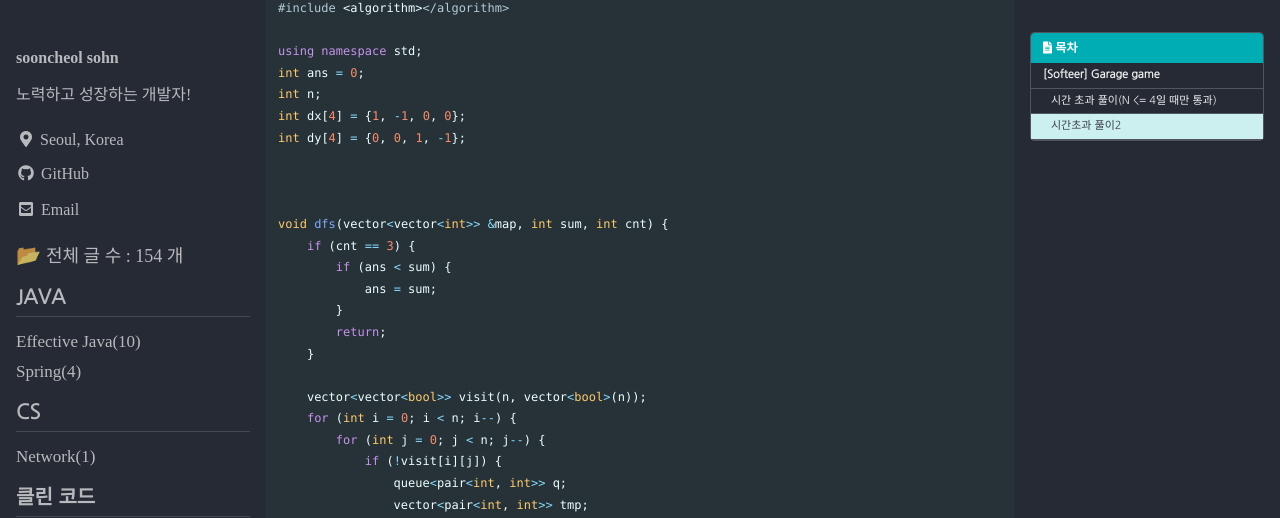
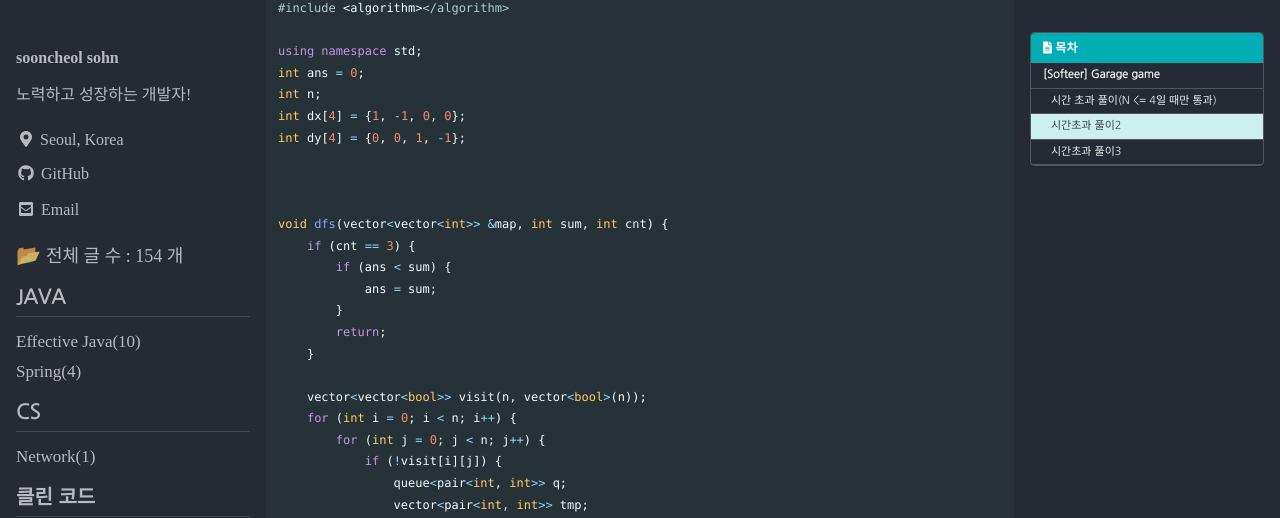
Before and after one commit to punsoo/punsoo.github.io, a Jekyll site: the page built from _posts/Coding-Test/2021-09-12-Softeer-Garage game.md, in a window 1280 px wide and 1400 px high, scrolled down 2190 px. Shown: the top 518 px of the window. Built offline with Jekyll 4.4.1, drawn with Linux system fonts in a browser that asks for light colours; cached includes are drawn as plain includes; some web fonts are replaced; comment, search, counter and statistics services are not loaded; some of the changed text lies outside the part shown.

Commit message:
Softeer Garage game 풀이 추가

````diff
--- a/_posts/Coding-Test/2021-09-12-Softeer-Garage game.md
+++ b/_posts/Coding-Test/2021-09-12-Softeer-Garage game.md
@@ -132,6 +132,92 @@ void dfs(vector<vector<int>> &map, int sum, int cnt) {
     }
 
     vector<vector<bool>> visit(n, vector<bool>(n));
+    for (int i = 0; i < n; i++) {
+        for (int j = 0; j < n; j++) {
+            if (!visit[i][j]) {
+                queue<pair<int, int>> q;
+                vector<pair<int, int>> tmp;
+                int point = 0;
+                int value = map[i][j];
+                map[i][j] = 0;
+                q.push({i, j});
+                int minX = i;
+                int maxX = i;
+                int minY = j;
+                int maxY = j;
+                while (!q.empty()) {
+                    int x = q.front().first;
+                    int y = q.front().second;
+                    q.pop();
+                    if (visit[x][y]) continue;
+                    visit[x][y] = true;
+                    point++;
+                    tmp.push_back({x, y});
+                    if (minX > x) minX = x;
+                    if (maxX < x) maxX = x;
+                    if (minY > y) minY = y;
+                    if (maxY < y) maxY = y;
+                    for (int dir = 0; dir < 4; dir++) {
+                        int nx = x + dx[dir];
+                        int ny = y + dy[dir];
+                        if (nx < 0 || ny < 0 || nx >= n || ny >= n || visit[nx][ny] || map[nx][ny] != value) continue;
+                        q.push({nx, ny});
+                    }
+                }
+                point += (maxX - minX + 1) * (maxY - minY + 1);
+                sort(tmp.begin(), tmp.end(), greater<>());
+                for(int k = 0; k < tmp.size(); k++) {
+                    map[tmp[k].first].erase(map[tmp[k].first].begin() + tmp[k].second);
+                }
+                dfs(map, sum + point, cnt + 1);
+                for(int k = tmp.size() - 1; k >= 0; k--) {
+                    map[tmp[k].first].insert(map[tmp[k].first].begin() + tmp[k].second, value);
+                }
+            }
+        }
+    }
+}
+
+int main(int argc, char** argv) {
+    ios_base::sync_with_stdio(0);cin.tie(0);cout.tie(0);
+    cin >> n;
+    vector<vector<int>> map(n, vector<int>(n * 3));
+    for (int i = 3 * n - 1; i >= 0; i--) {
+        for (int j = 0; j < n; j++) {
+            cin >> map[j][i];
+        }
+    }
+    dfs(map, 0, 0);
+    cout << ans << endl;
+    return 0;
+}
+```
+
+## 시간초과 풀이3
+```cpp
+#include <iostream>
+#include <queue>
+#include <vector>
+#include <algorithm></algorithm>
+
+using namespace std;
+int ans = 0;
+int n;
+int dx[4] = {1, -1, 0, 0};
+int dy[4] = {0, 0, 1, -1};
+
+
+
+void dfs(vector<vector<int>> &map, int sum, int cnt) {
+    if (cnt == 3) {
+        if (ans < sum) {
+            ans = sum;
+        }
+        return;
+    }
+
+    vector<vector<bool>> visit(n, vector<bool>(n));
+
     for (int i = 0; i < n; i--) {
         for (int j = 0; j < n; j--) {
             if (!visit[i][j]) {
````
